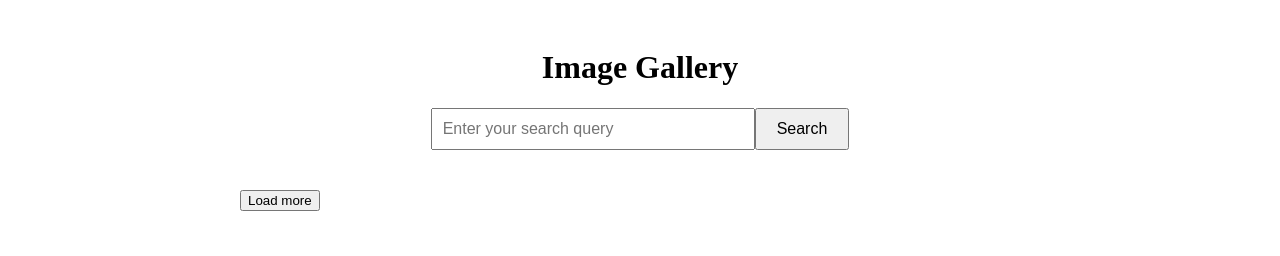
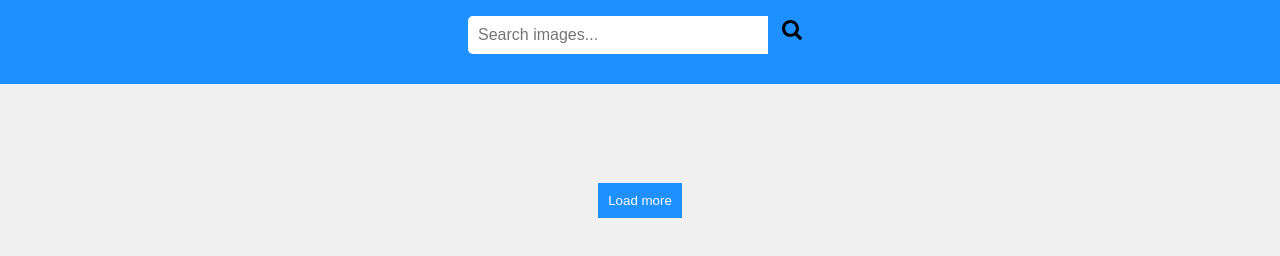
Before and after one commit to YevhenKhariuk/goit-js-hw-11, a website built with Parcel: page src/index.html in a window 1280 px wide. Built offline with nearby package versions, Linux system fonts and the light colour scheme.

Commit message:
уЕРруф

```diff
--- a/src/index.html
+++ b/src/index.html
@@ -1,27 +1,34 @@
 <!DOCTYPE html>
-<html lang="en">
-<head>
-  <meta charset="UTF-8">
-  <meta name="viewport" content="width=device-width, initial-scale=1.0">
-  <title>Image Gallery</title>
-  <link rel="stylesheet" href="styles.css">
-</head>
-<body>
-  <div class="container">
-    <h1>Image Gallery</h1>
+<html>
+  <head>
+    <meta charset="UTF-8" />
+    <meta name="viewport" content="width=device-width, initial-scale=1.0" />
+    <title>Image Gallery</title>
+    <link rel="stylesheet" href="styles.css" />
+  </head>
+  <body>
+    <header class="header">
+      <div class="search-form">
+        <form id="search-form">
+          <input
+            type="text"
+            name="searchQuery"
+            placeholder="Search images..."
+            required
+          />
+          <button type="submit" class="search-button">
+            <img src="./images/lupa.svg" alt="Search" />
+          </button>
+        </form>
+      </div>
+    </header>
 
-    <form id="search-form" class="search-form">
-      <input type="text" name="searchQuery" placeholder="Enter your search query" required>
-      <button type="submit">Search</button>
-    </form>
-
-    <div class="gallery">
-      <!-- Картки зображень -->
+    <div class="container">
+      <h1 class="gallery-title">Image Gallery</h1>
+      <div class="gallery"></div>
+      <button class="load-more">Load more</button>
     </div>
 
-    <button type="button" class="load-more">Load more</button>
-  </div>
-
-    <script type="module" src="./index.js"></script>
-</body>
+    <script type="module" src="index.js"></script>
+  </body>
 </html>
--- a/src/index.js
+++ b/src/index.js
@@ -1,5 +1,5 @@
 import axios from 'axios';
-import * as notiflix from 'notiflix';
+import Notiflix from 'notiflix';
 
 const searchForm = document.getElementById('search-form');
 const gallery = document.querySelector('.gallery');
@@ -11,7 +11,6 @@ const perPage = 40;
 let totalHits = 0;
 
 searchForm.addEventListener('submit', handleFormSubmit);
-loadMoreBtn.addEventListener('click', fetchNextPage);
 
 async function handleFormSubmit(event) {
   event.preventDefault();
@@ -23,6 +22,7 @@ async function handleFormSubmit(event) {
   page = 1; // Reset the page number
   gallery.innerHTML = ''; // Clear the gallery
   loadMoreBtn.style.display = 'none'; // Hide the load more button
+  totalHits = 0; // Reset the totalHits count
   fetchImages();
 }
 
@@ -34,10 +34,10 @@ async function fetchImages() {
     const response = await axios.get(url);
     const { hits, totalHits: newTotalHits } = response.data;
 
-    totalHits = newTotalHits;
+    totalHits = newTotalHits; // Update the totalHits count
 
     if (hits.length === 0) {
-      notiflix.Notify.failure(
+      Notiflix.Notify.failure(
         'Sorry, there are no images matching your search query. Please try again.'
       );
       return;
@@ -46,19 +46,26 @@ async function fetchImages() {
     renderImages(hits);
     page++;
 
-    if (page > 1) {
+    if (page === 2) {
       loadMoreBtn.style.display = 'block';
+      loadMoreBtn.addEventListener('click', fetchNextPage);
     }
 
     if (hits.length < perPage || page * perPage >= totalHits) {
       loadMoreBtn.style.display = 'none';
-      notiflix.Notify.info(
-        "We're sorry, but you've reached the end of search results."
-      );
+      if (page > 2) {
+        Notiflix.Notify.info(
+          "We're sorry, but you've reached the end of search results."
+        );
+      }
+    }
+
+    if (page === 2) {
+      Notiflix.Notify.success(`Hooray! We found ${totalHits} images.`); // Display totalHits message
     }
   } catch (error) {
     console.log(error);
-    notiflix.Notify.failure(
+    Notiflix.Notify.failure(
       'An error occurred while fetching images. Please try again later.'
     );
   }
--- a/src/styles.css
+++ b/src/styles.css
@@ -1,16 +1,27 @@
-.container {
-  max-width: 800px;
-  margin: 0 auto;
-  padding: 20px;
+@import url('https://fonts.googleapis.com/css2?family=Roboto:wght@400;700&display=swap');
+
+* {
+  box-sizing: border-box;
 }
 
-h1 {
+body {
+  margin: 0;
+  padding: 0;
+  font-family: 'Roboto', sans-serif;
+  background-color: #f0f0f0;
+}
+
+.header {
+  background-color: #1e90ff;
+  padding: 10px;
   text-align: center;
+  color: #fff;
 }
 
 .search-form {
   display: flex;
   justify-content: center;
+  align-items: center;
   margin-bottom: 20px;
 }
 
@@ -18,11 +29,33 @@ h1 {
   padding: 10px;
   width: 300px;
   font-size: 16px;
+  border: none;
+  border-radius: 5px 0 0 5px;
 }
 
-.search-form button {
-  padding: 10px 20px;
-  font-size: 16px;
+.search-form .search-button {
+  padding: 10px;
+  background-color: transparent;
+  border: none;
+  cursor: pointer;
+  border-radius: 0 5px 5px 0;
+}
+
+.search-form .search-button img {
+  width: 20px;
+  height: 20px;
+}
+
+.container {
+  max-width: 800px;
+  margin: 0 auto;
+  padding: 20px;
+}
+
+.gallery-title {
+  text-align: center;
+  margin-top: 0;
+  visibility: hidden;
 }
 
 .gallery {
@@ -51,3 +84,17 @@ h1 {
 .photo-card .info-item {
   margin-bottom: 5px;
 }
+
+.load-more {
+  display: block;
+  margin: 0 auto;
+  padding: 10px;
+  background-color: #1e90ff;
+  color: #fff;
+  border: none;
+  cursor: pointer;
+}
+
+.load-more:hover {
+  opacity: 0.8;
+}
```
Also changed, not shown: src/images/lupa.svg (added).
